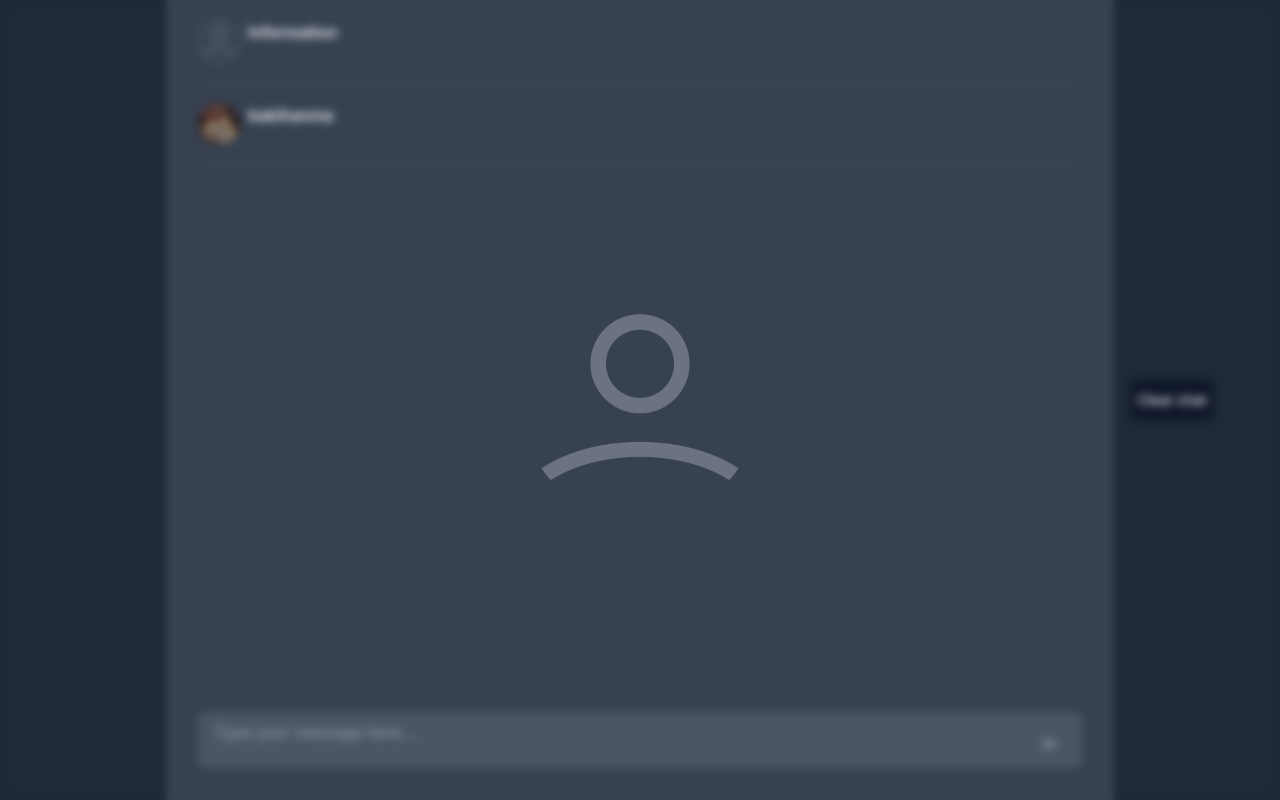
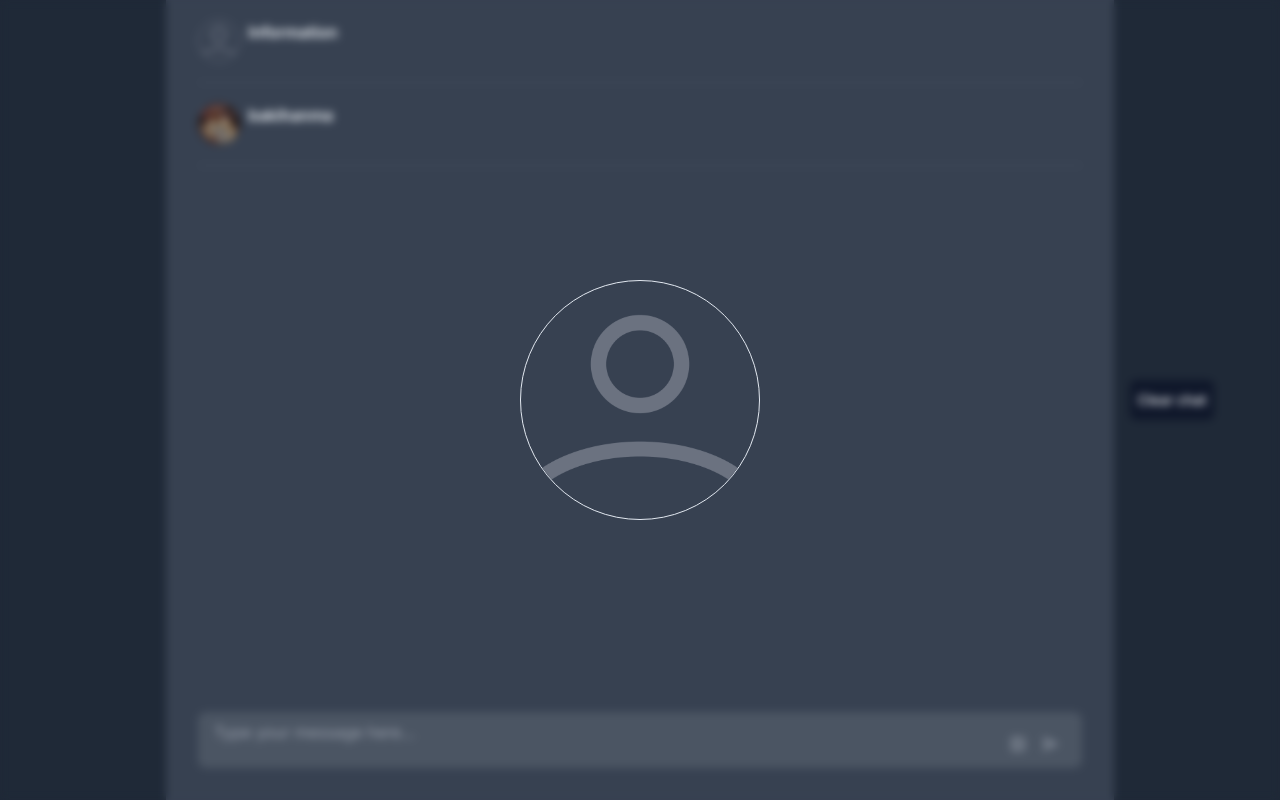
Before and after one commit to muhamaddigdaya/disposable-chat, a Next.js app: page / in a window 1280 px wide. Both pictures are taken after a click on the button 219 px from the left and 41 px from the top of the page. Built offline with nearby package versions, Linux system fonts and the light colour scheme.

Commit message:
image icon

```diff
--- a/src/app/components/ui/Chatinput.tsx
+++ b/src/app/components/ui/Chatinput.tsx
@@ -2,7 +2,7 @@
 import TextareaAutosize from 'react-textarea-autosize';
 import React from 'react'
 import { Button } from "@/app/components/ui/button"
-import { SendHorizonal } from 'lucide-react';
+import { SendHorizonal, Image} from 'lucide-react';
 import {
   HoverCard,
   HoverCardContent,
@@ -46,6 +46,16 @@ const Chatinput = (props: Props) => {
         <HoverCard openDelay={300} closeDelay={0}>
           <HoverCardTrigger className='self-end'>
             <Button size="icon" id="submit" type="submit" variant="appear" className='self-end bottom-0 text-gray-400 hover:bg-inherit hover:text-gray-100' >
+              <Image className="h-4 w-4 "/>
+            </Button>
+            </HoverCardTrigger>
+          <HoverCardContent className='hover:cursor-default'>
+            Upload image
+          </HoverCardContent>
+        </HoverCard>
+        <HoverCard openDelay={300} closeDelay={0}>
+          <HoverCardTrigger className='self-end'>
+            <Button size="icon" id="submit" type="submit" variant="appear" className='self-end bottom-0 text-gray-400 hover:bg-inherit hover:text-gray-100' >
               <SendHorizonal className="h-4 w-4 "/>
             </Button>
             </HoverCardTrigger>
--- a/src/app/components/ui/Info.tsx
+++ b/src/app/components/ui/Info.tsx
@@ -25,7 +25,7 @@ const Info = (props: Props) => {
           </HoverCardTrigger>
         </DialogTrigger>
         <DialogContent className=' w-fit'>
-          <Image src="/avatar.png" width={240} height={240} alt='pp' className='rounded-full' />
+          <Image src="/avatar.png" width={240} height={240} alt='pp' className='rounded-full border' />
         </DialogContent>
       </Dialog>
       <HoverCardContent className='cursor-default'>
```
